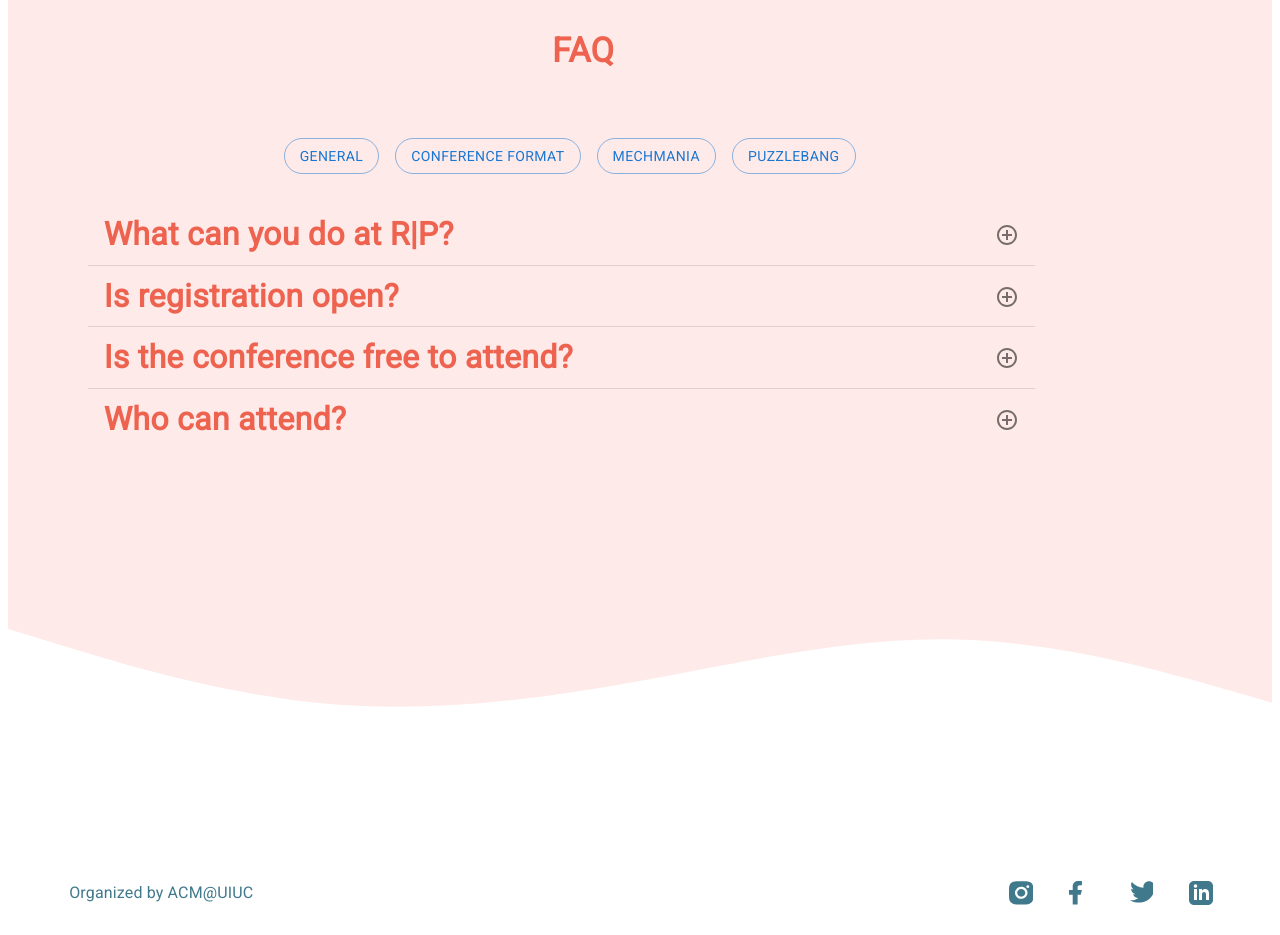
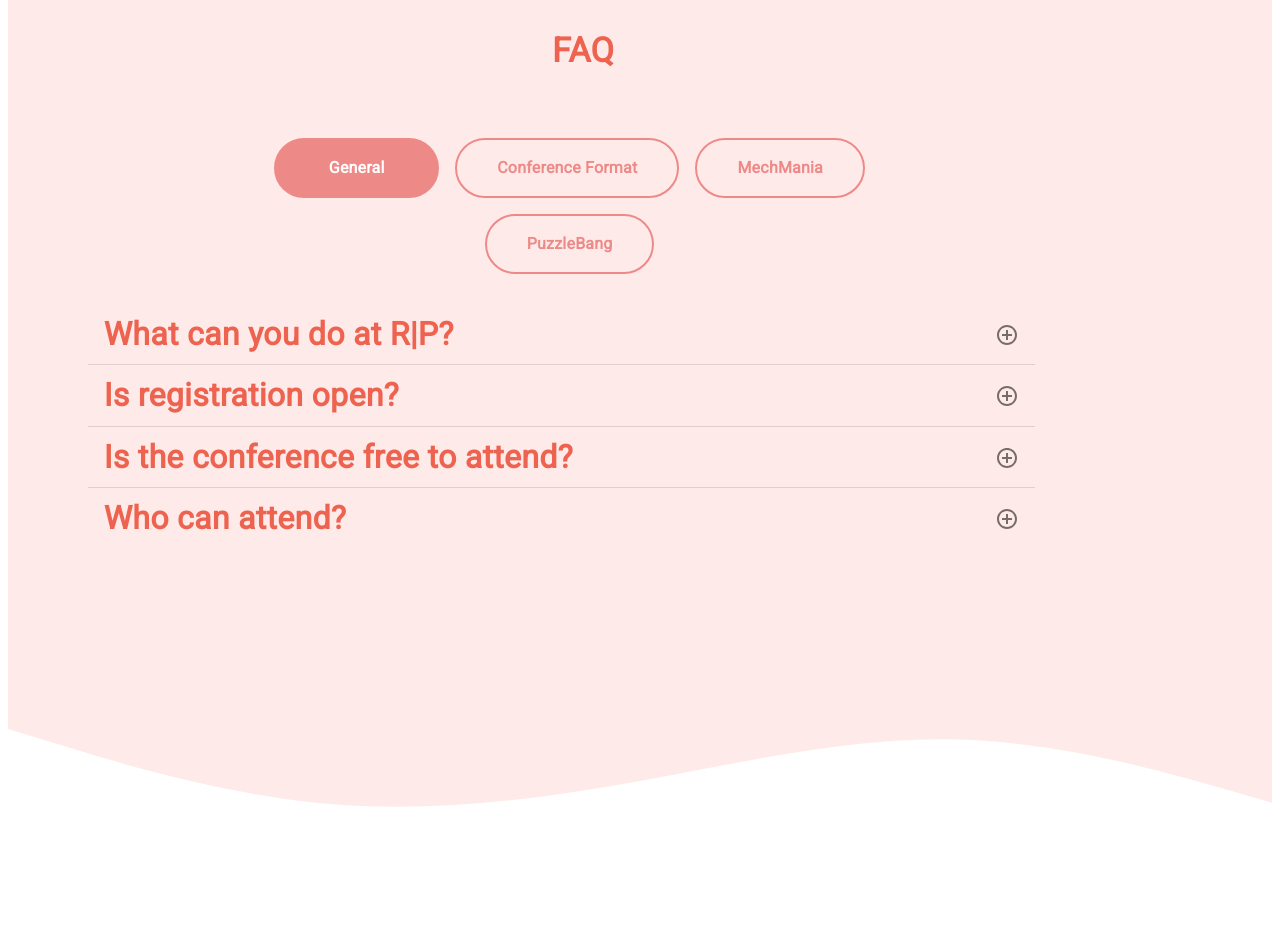
Before and after one commit to ReflectionsProjections/rp2022, a Next.js app: page /about in a window 1280 px wide. Shown: the part 1580-2515 px from the top of the page. Before the commit the page ends 2494 px from the top, so only its background shows below. Built offline with nearby package versions, Linux system fonts and the light colour scheme.

Commit message:
made faq buttons consistent with other buttons

```diff
--- a/components/About/index.js
+++ b/components/About/index.js
@@ -1,25 +1,106 @@
-import { Button, Grid, Box, Typography, Paper, Accordion, AccordionSummary, AccordionDetails } from '@mui/material';
-import { ThemeProvider } from '@mui/styles';
+import { Box, Button, Grid, Paper, Typography } from '@mui/material';
 import { createTheme } from '@mui/material/styles';
 import React, { useState } from 'react';
-import ExpandMoreIcon from '@mui/icons-material/ExpandMore';
 
-import Container from 'react-bootstrap/Container';
-import Section from '../Section';
 import Header from '../ui/Header';
 
 import AboutCard from '../ui/AboutCard';
 import Footer from '../ui/Footer';
-import FAQAccordion from './components/FAQAccordion'
+import FAQAccordion from './components/FAQAccordion';
 
 // import SpeakerCard from './components/SpeakerCard';
+import Head from 'next/head';
+import { useStyles } from '../../styles/AboutPageStyles';
 import styles from './about.module.scss';
-import { pink } from '@mui/material/colors';
-import { useStyles } from '../../styles/AboutPageStyles';
-import Link from 'next/link';
-import Head from 'next/head';
 
 const AboutPage = () => {
+  const faqButtonFilledStyle = {
+    boxSizing: "border-box",
+
+    /* Auto layout */
+
+    display: "flex",
+    flexDirection: "row",
+    justifyContent: "center",
+    alignItems: "center",
+    padding: "20px 40px",
+    gap: "10px",
+
+    width: "165px",
+    height: "60px",
+
+    border: "2px solid #ED8A88",
+    borderRadius: "30px",
+    backgroundColor: '#ED8A88!important',
+    minWidth: "max-content",
+    whiteSpace: "nowrap",
+    color: "white",
+
+    /* Inside auto layout */
+
+    flex: "none",
+    order: 0,
+    flexGrow: 0,
+
+    /* Text */
+    fontFamily: 'Roboto',
+    fontStyle: "normal",
+    fontWeight: 700,
+    fontSize: "16px",
+    lineHeight: "32px",
+    /* identical to box height, or 200% */
+
+    display: "flex",
+    alignItems: "center",
+    letterSpacing: "0.2px",
+    textTransform: "capitalize"
+  };
+
+  const faqButtonStyle = {
+    boxSizing: "border-box",
+
+    /* Auto layout */
+
+    display: "flex",
+    flexDirection: "row",
+    justifyContent: "center",
+    alignItems: "center",
+    padding: "20px 40px",
+    gap: "10px",
+
+    width: "165px",
+    height: "60px",
+
+    border: "2px solid #ED8A88",
+    borderRadius: "30px",
+    backgroundColor: 'transparent!important',
+    minWidth: "max-content",
+    whiteSpace: "nowrap",
+    color: "#ED8A88",
+
+    /* Inside auto layout */
+
+    flex: "none",
+    order: 0,
+    flexGrow: 0,
+
+    /* Text */
+    fontFamily: 'Roboto',
+    fontStyle: "normal",
+    fontWeight: 700,
+    fontSize: "16px",
+    lineHeight: "32px",
+    /* identical to box height, or 200% */
+
+    display: "flex",
+    alignItems: "center",
+    letterSpacing: "0.2px",
+    textTransform: "capitalize",
+
+    // color: "inherit",
+  };
+
+
 
   <Head>
     <link rel="preconnect" href="https://fonts.gstatic.com" />
@@ -49,39 +130,39 @@ const AboutPage = () => {
   const [faqSection, setFaqSection] = useState("General");
 
   const FAQdataGeneral = [
-        {question:'What can you do at R|P?',answer:'Network, build, learn and more! Check out our schedule for more information!'},
-        {question:'Is registration open?',answer:'Yes! Reflections|Projections is completely free to attend! This includes MechMania and all other events. '},
-        {question:'Is the conference free to attend?',answer:'Yes! Reflections|Projections is completely free to attend! This includes MechMania and all other events. '},
-        {question:'Who can attend?', answer:'Reflections|Projections is free and open to anyone regardless of age, major, or affiliation with the University of Illinois. Come join a discussion led by some of the brightest minds in the business about the bleeding edge of the tech industry!'},
+    { question: 'What can you do at R|P?', answer: 'Network, build, learn and more! Check out our schedule for more information!' },
+    { question: 'Is registration open?', answer: 'Yes! Reflections|Projections is completely free to attend! This includes MechMania and all other events. ' },
+    { question: 'Is the conference free to attend?', answer: 'Yes! Reflections|Projections is completely free to attend! This includes MechMania and all other events. ' },
+    { question: 'Who can attend?', answer: 'Reflections|Projections is free and open to anyone regardless of age, major, or affiliation with the University of Illinois. Come join a discussion led by some of the brightest minds in the business about the bleeding edge of the tech industry!' },
   ];
 
   const FAQdataConference = [
-      {question:'Will I be able to attend the conference online?',answer:'We will be posting zoom links on our website so you can join our events wherever you are in the world! All events will be available online or in person. For speakers that choose to attend virtually, we will be playing the talk in a conference room to be viewed in addition to providing the zoom link.'},
-      {question:'What precautions will Reflections|Projections take regarding COVID-19?',answer:'We are planning on adhering to the university of Illinois covid policies throughout our entire event!'},
-      {question:'What is the location of the event?', answer: 'The event will be held in-person at the Siebel Center for Computer Science.'},
-      {question:'What is the schedule for the conference?',answer:'Check out our schedule page for more information!'},
+    { question: 'Will I be able to attend the conference online?', answer: 'We will be posting zoom links on our website so you can join our events wherever you are in the world! All events will be available online or in person. For speakers that choose to attend virtually, we will be playing the talk in a conference room to be viewed in addition to providing the zoom link.' },
+    { question: 'What precautions will Reflections|Projections take regarding COVID-19?', answer: 'We are planning on adhering to the university of Illinois covid policies throughout our entire event!' },
+    { question: 'What is the location of the event?', answer: 'The event will be held in-person at the Siebel Center for Computer Science.' },
+    { question: 'What is the schedule for the conference?', answer: 'Check out our schedule page for more information!' },
   ];
 
   const FAQdataMechmania = [
-      {question:'What is MechMania?',answer:'MechMania is a 24-hour programming contest in which teams of students from various schools compete to create an AI capable of playing (and winning) a strategy game we have secretly developed. MechMania will be hosted in room 1404 at the Siebel Center for Computer Science. The competition, from the moment it starts to the closing ceremony and awards presentation, will be livestreamed on twitch.tv. You must be registered for Reflections|Projections to compete in MechMania. You can find more info at mechmania.io.'},
-      {question:'Who\'s  eligible?',answer:'We accept teams of up to four students. All participants must actively be enrolled in a college or university, but teams do not need to be composed of students from the same school. Besides that, we accept everyone of every skill level!'},
-      {question:'What do you need to know?',answer:'We accept everyone of all skill levels, but teams will have the option to program their bots in Java and Python, and run the Java engine to locally test their submissions. As such, teams should be proficient in the language they plan to use. We will provide relevant installation info on the day of the competition.'},
-      {question:'What will you do?',answer:'By using our provided sample starterpacks, you will implement an artificial intelligence that will play our game! The goal is simple: return a decision from a function, but the logic you take to get there is entirely up to you.'},
-      {question:'Is registration open?',answer:'Yes! Please visit mechmania.io for our pre-registration form.'},
+    { question: 'What is MechMania?', answer: 'MechMania is a 24-hour programming contest in which teams of students from various schools compete to create an AI capable of playing (and winning) a strategy game we have secretly developed. MechMania will be hosted in room 1404 at the Siebel Center for Computer Science. The competition, from the moment it starts to the closing ceremony and awards presentation, will be livestreamed on twitch.tv. You must be registered for Reflections|Projections to compete in MechMania. You can find more info at mechmania.io.' },
+    { question: 'Who\'s  eligible?', answer: 'We accept teams of up to four students. All participants must actively be enrolled in a college or university, but teams do not need to be composed of students from the same school. Besides that, we accept everyone of every skill level!' },
+    { question: 'What do you need to know?', answer: 'We accept everyone of all skill levels, but teams will have the option to program their bots in Java and Python, and run the Java engine to locally test their submissions. As such, teams should be proficient in the language they plan to use. We will provide relevant installation info on the day of the competition.' },
+    { question: 'What will you do?', answer: 'By using our provided sample starterpacks, you will implement an artificial intelligence that will play our game! The goal is simple: return a decision from a function, but the logic you take to get there is entirely up to you.' },
+    { question: 'Is registration open?', answer: 'Yes! Please visit mechmania.io for our pre-registration form.' },
   ];
 
   const FAQdataPuzzleBang = [
-      {question:'What is Puzzlebang?',answer:'PuzzleBang is a puzzle hunt that takes place over the course of the Reflections|Projections week. Puzzles are released online at puzzlebang.com with the first puzzle coming out on Monday, September 26. Expect one or two puzzles per day until Saturday when we release the final set of puzzles along with a metapuzzle.'},
-      {question:'Who’s eligible?',answer:"Anyone can play! We strongly recommend playing with friends, because the more the merrier. If you haven't met any friends who are interested in playing, sign up anyway! We'll have a discord server up this year and a #looking-for-group channel."},
-      {question:'What will you need to have?',answer:"Access to a functional human brain, an internet connection, a computer with a current web browser, and an open mind. We're also adding discord support this year, so a microphone + speakers will enhance the experience."},
-      {question:'What do you need to know?',answer:"Everything! No, just kidding. Wikipedia's classical cipher's page might be useful. A number of letters in the alphabet, number of cards in a deck, all the US state abbreviations, and silly other things that you've probably run across in your daily life. Some awareness of the recent memes and popular culture will probably be helpful. Knowledge of UIUC's campus layout will be really helpful."},
-      {question:'What do you not need to know?',answer:'How to write code. It might be useful to be able to write a script to print out all the ways you can rearrange a set of letters, or apply different ciphers to them, but in general, you should be able to do everything by hand or ask Google and find a tool online to do it for you.'},
+    { question: 'What is Puzzlebang?', answer: 'PuzzleBang is a puzzle hunt that takes place over the course of the Reflections|Projections week. Puzzles are released online at puzzlebang.com with the first puzzle coming out on Monday, September 26. Expect one or two puzzles per day until Saturday when we release the final set of puzzles along with a metapuzzle.' },
+    { question: 'Who’s eligible?', answer: "Anyone can play! We strongly recommend playing with friends, because the more the merrier. If you haven't met any friends who are interested in playing, sign up anyway! We'll have a discord server up this year and a #looking-for-group channel." },
+    { question: 'What will you need to have?', answer: "Access to a functional human brain, an internet connection, a computer with a current web browser, and an open mind. We're also adding discord support this year, so a microphone + speakers will enhance the experience." },
+    { question: 'What do you need to know?', answer: "Everything! No, just kidding. Wikipedia's classical cipher's page might be useful. A number of letters in the alphabet, number of cards in a deck, all the US state abbreviations, and silly other things that you've probably run across in your daily life. Some awareness of the recent memes and popular culture will probably be helpful. Knowledge of UIUC's campus layout will be really helpful." },
+    { question: 'What do you not need to know?', answer: 'How to write code. It might be useful to be able to write a script to print out all the ways you can rearrange a set of letters, or apply different ciphers to them, but in general, you should be able to do everything by hand or ask Google and find a tool online to do it for you.' },
   ];
 
   return (
 
     <Box>
-        <Header isHero={true}/>
+      <Header isHero={true} />
       {/* Section 1 */}
 
       <Box ml={ml} mt={15} width={textWidth}>
@@ -214,38 +295,30 @@ const AboutPage = () => {
         <Box justifyContent='center' ml={'16vw'} mr={'27vw'}>
           <Grid container justify="space-around" justifyContent="center" spacing={2}>
             <Grid item>
-                  <Button
+              <Button disableRipple
                 variant="outlined"
-                    sx={{
-                      borderRadius: "50px",
-                    }}
-                    onClick={() => {setFaqSection("General")}}
+                sx={faqSection === 'General' ? faqButtonFilledStyle : faqButtonStyle}
+                onClick={() => { setFaqSection("General") }}
               >General</Button>
             </Grid>
             <Grid item>
-                  <Button
+              <Button disableRipple
                 variant="outlined"
-                    sx={{
-                      borderRadius: "50px",
-                    }}
-                    onClick={() => {setFaqSection("Conference Format")}}
+                sx={faqSection === 'Conference Format' ? faqButtonFilledStyle : faqButtonStyle}
+                onClick={() => { setFaqSection("Conference Format") }}
               >Conference Format</Button>
             </Grid>
             <Grid item>
-                  <Button
+              <Button disableRipple
                 variant="outlined"
-                    sx={{
-                      borderRadius: "50px",
-                    }}
-                    onClick={() => {setFaqSection("Mechmania")}}
+                sx={faqSection === 'Mechmania' ? faqButtonFilledStyle : faqButtonStyle}
+                onClick={() => { setFaqSection("Mechmania") }}
               >MechMania</Button>
             </Grid>
             <Grid item>
-                  <Button variant="outlined"
-                    sx={{
-                      borderRadius: "50px",
-                    }}
-                    onClick={() => {setFaqSection("PuzzleBang")}}
+              <Button disableRipple variant="outlined"
+                sx={faqSection === 'PuzzleBang' ? faqButtonFilledStyle : faqButtonStyle}
+                onClick={() => { setFaqSection("PuzzleBang") }}
               >PuzzleBang</Button>
             </Grid>
           </Grid>
@@ -253,10 +326,10 @@ const AboutPage = () => {
         {/* Section 5 - Four FAQ Sections */}
         {/* TODO pass FAQ props in accordion */}
         <Box ml={ml} mt={'30px'}>
-            { faqSection == "General" && <FAQAccordion FAQ={FAQdataGeneral}/>}
-            { faqSection == "Conference Format" && <FAQAccordion FAQ={FAQdataConference}/>}
-            { faqSection == "Mechmania" && <FAQAccordion FAQ={FAQdataMechmania}/>}
-            { faqSection == "PuzzleBang" && <FAQAccordion FAQ={FAQdataPuzzleBang}/>}
+          {faqSection == "General" && <FAQAccordion FAQ={FAQdataGeneral} />}
+          {faqSection == "Conference Format" && <FAQAccordion FAQ={FAQdataConference} />}
+          {faqSection == "Mechmania" && <FAQAccordion FAQ={FAQdataMechmania} />}
+          {faqSection == "PuzzleBang" && <FAQAccordion FAQ={FAQdataPuzzleBang} />}
         </Box>
       </div>
       <div className={styles.layer2}></div>
```
Lines whose indentation alone changed are shown as unchanged.
